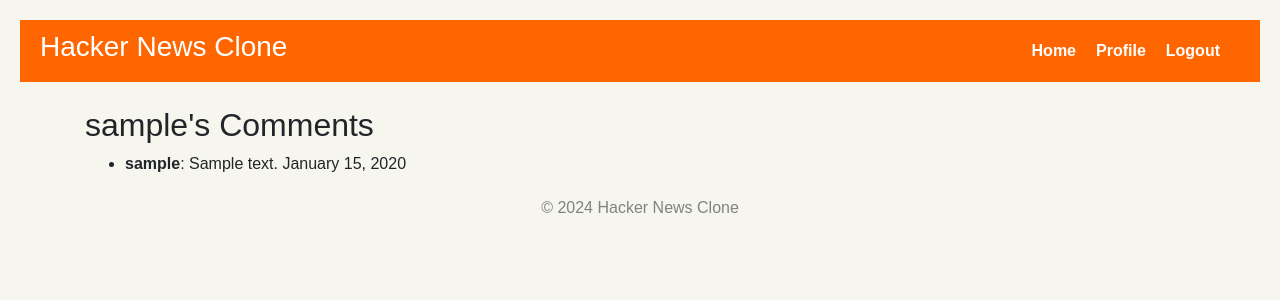
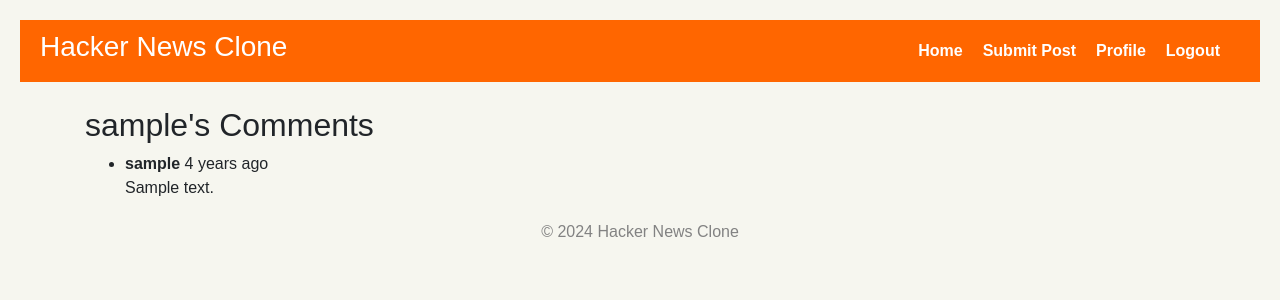
Before and after one commit to ne0-d/hacker-news-clone, a Django app: a page that uses news/templates/base.html in a window 1280 px wide. Shown: the top 300 px of the page. Run offline with Django 5.2, Linux system fonts and the light colour scheme; tables that the repository leaves empty hold one stand-in row (values such as "Sample post"); some libraries are stand-ins or nearby versions.

Commit message:
added post comment page, submit post page.

```diff
--- a/news/forms.py
+++ b/news/forms.py
@@ -1,6 +1,7 @@
 from django import forms
 from django.contrib.auth.forms import UserCreationForm
 from django.contrib.auth.models import User
+from .models import Post
 
 class SignupForm(UserCreationForm):
     class Meta:
@@ -10,3 +11,8 @@ class SignupForm(UserCreationForm):
 class LoginForm(forms.Form):
     username = forms.CharField()
     password = forms.CharField(widget=forms.PasswordInput)
+
+class PostForm(forms.ModelForm):
+    class Meta:
+        model = Post
+        fields = ['title', 'url']
--- a/news/models.py
+++ b/news/models.py
@@ -1,11 +1,16 @@
 from django.db import models
 from django.contrib.auth.models import User
+from django.urls import reverse
+from django.utils import timezone
 
 class Post(models.Model):
     author = models.ForeignKey(User, on_delete=models.CASCADE)
     title = models.CharField(max_length=250)
     url = models.TextField()
-    pubDate = models.DateTimeField("published_date")
+    pubDate = models.DateTimeField("published_date", default=timezone.now())
+
+    def get_absolute_url(self):
+        return reverse('post_comments', args=[str(self.id)])
 
 class Comment(models.Model):
     author = models.ForeignKey(User, on_delete=models.CASCADE)
--- a/news/templates/base.html
+++ b/news/templates/base.html
@@ -16,8 +16,28 @@
     <div class="navbar-cont">
         <h3>Hacker News Clone</h3>
         <div class="navbar-nav">
-            <!-- Add your navigation links here -->
-            {% block navbar %}{% endblock %}
+            <div class="nav-item active">
+                <a class="nav-link" href="{% url 'home' %}"><strong>Home</strong></a>
+            </div>
+            <div class="nav-item active">
+                <a class="nav-link" href="{% url 'submit_post' %}"><strong>Submit Post</strong></a>
+            </div>
+            {% if user.is_authenticated %}
+            <div class="nav-item">
+                <a class="nav-link" href="{% url 'profile' %}"><strong>Profile</strong></a>
+            </div>
+            <div class="nav-item active">
+                <a class="nav-link login-register" href="{% url 'logout' %}"><strong>Logout</strong></a>
+            </div>
+
+            {% else %}
+            <div class="nav-item active">
+                <a class="nav-link login-register" href="{% url 'login' %}"><strong>Login</strong></a>
+            </div>
+            <div class="nav-item">
+                <a class="nav-link login-register" href="{% url 'signup' %}"><strong>Register</strong></a>
+            </div>
+            {% endif %}
         </div>
     </div>
 
--- a/news/templates/user_comments.html
+++ b/news/templates/user_comments.html
@@ -3,18 +3,6 @@
 {%load static%} {% load custom_filters %}
 
 {% block title %}User Comments - Hacker News Clone{% endblock %}
-
-{% block navbar %}
-    <div class="nav-item">
-        <a class="nav-link" href="{% url 'home'%}"><strong>Home</strong></a>
-    </div>
-    <div class="nav-item">
-        <a class="nav-link" href="{% url 'profile'%}"><strong>Profile</strong></a>
-    </div>
-    <div class="nav-item active">
-        <a class="nav-link login-register" href="{% url 'logout'%}"><strong>Logout</strong></a>
-    </div>
-{% endblock %}
 
 {% block content %}
     <div class="user-comments">
@@ -23,15 +11,25 @@
             {% for comment in comments %}
                 {% if comment.parentComment is null %}
                     <li>
-                        <strong>{{ comment.author.username }}</strong>: {{ comment.text }}
-                        <span class="comment-date">{{ comment.pubDate|date:"F d, Y" }}</span>
+                        <div class="comment-header">
+                            <strong>{{ comment.author.username }}</strong>
+                            <span class="comment-date">{{ comment.pubDate|humanize_time_difference }} ago</span>
+                        </div>
+                        <div class="comment-text">
+                            {{ comment.text }}
+                        </div>
                         {% with children=comment.comment_set.all %}
                             {% if children %}
                                 <ul class="nested-comments">
                                     {% for child_comment in children %}
                                         <li>
-                                            <strong>{{ child_comment.author.username }}</strong>: {{ child_comment.text }}
-                                            <span class="comment-date">{{ child_comment.pubDate|date:"F d, Y" }}</span>
+                                            <div class="comment-header">
+                                                <strong>{{ child_comment.author.username }}</strong>
+                                                <span class="comment-date">{{ child_comment.pubDate|humanize_time_difference }} ago</span>
+                                            </div>
+                                            <div class="comment-text">
+                                                {{ child_comment.text }}
+                                            </div>
                                         </li>
                                     {% endfor %}
                                 </ul>
--- a/news/templatetags/custom_filters.py
+++ b/news/templatetags/custom_filters.py
@@ -1,5 +1,7 @@
 from django import template
 from urllib.parse import urlparse
+from django.utils.timesince import timesince
+from django.utils.timezone import now
 
 register = template.Library()
 
@@ -7,3 +9,7 @@ register = template.Library()
 def url_domain(value):
     parsed_url = urlparse(value)
     return parsed_url.netloc
+
+@register.filter
+def humanize_time_difference(value):
+    return timesince(value, now()).split(", ")[0]
--- a/news/urls.py
+++ b/news/urls.py
@@ -7,8 +7,9 @@ urlpatterns = [
     path("signup/", views.user_signup, name="signup"),
     path('logout/', views.user_logout, name='logout'),
     path('profile/', views.user_profile, name='profile'),
-    path("submit/", views.submit, name="submit"),
+    path('submit_post/', views.submit_post, name='submit_post'),
     path("post/<int:post_id>", views.post, name="post"),
     path("user-comments/<str:username>/", views.user_comments, name="user_comments"),
+    path("post/<int:post_id>/comments/", views.post_comments, name="post_comments"),
 
 ]
--- a/news/views.py
+++ b/news/views.py
@@ -1,7 +1,7 @@
 from django.http import HttpResponse
 from django.shortcuts import render, redirect, get_object_or_404
 from django.contrib.auth import authenticate, login, logout
-from .forms import UserCreationForm, LoginForm, SignupForm
+from .forms import UserCreationForm, LoginForm, SignupForm, PostForm
 from django.contrib.auth.decorators import login_required
 from .models import Post, Comment
 from django.contrib.auth.models import User
@@ -51,8 +51,23 @@ def user_comments(request, username):
     comments = Comment.objects.filter(author=user)
     return render(request, 'user_comments.html', {'user': user, 'comments': comments})
 
-def submit(request):
-    return HttpResponse("Here you can submit your posts but you need to login")
+def post_comments(request, post_id):
+    post = get_object_or_404(Post, id=post_id)
+    comments = Comment.objects.filter(post=post, parentComment__isnull=True)
+    return render(request, 'post_comments.html', {'post': post, 'comments': comments})
+
+@login_required(login_url='/login')
+def submit_post(request):
+    if request.method == 'POST':
+        form = PostForm(request.POST)
+        if form.is_valid():
+            post = form.save(commit=False)
+            post.author = request.user
+            post.save()
+            return redirect('home')
+    else:
+        form = PostForm()
+    return render(request, 'submit_post.html', {'form': form})
 
 def post(request, post_id):
     return HttpResponse("Post Page %s"% post_id)
```
Also changed, not shown: news/templates/index.html (+1 -21 lines), news/templates/post_comments.html (+67 -0 lines), news/templates/profile.html (+3 -15 lines), news/templates/submit_post.html (added, +16 -0 lines).
